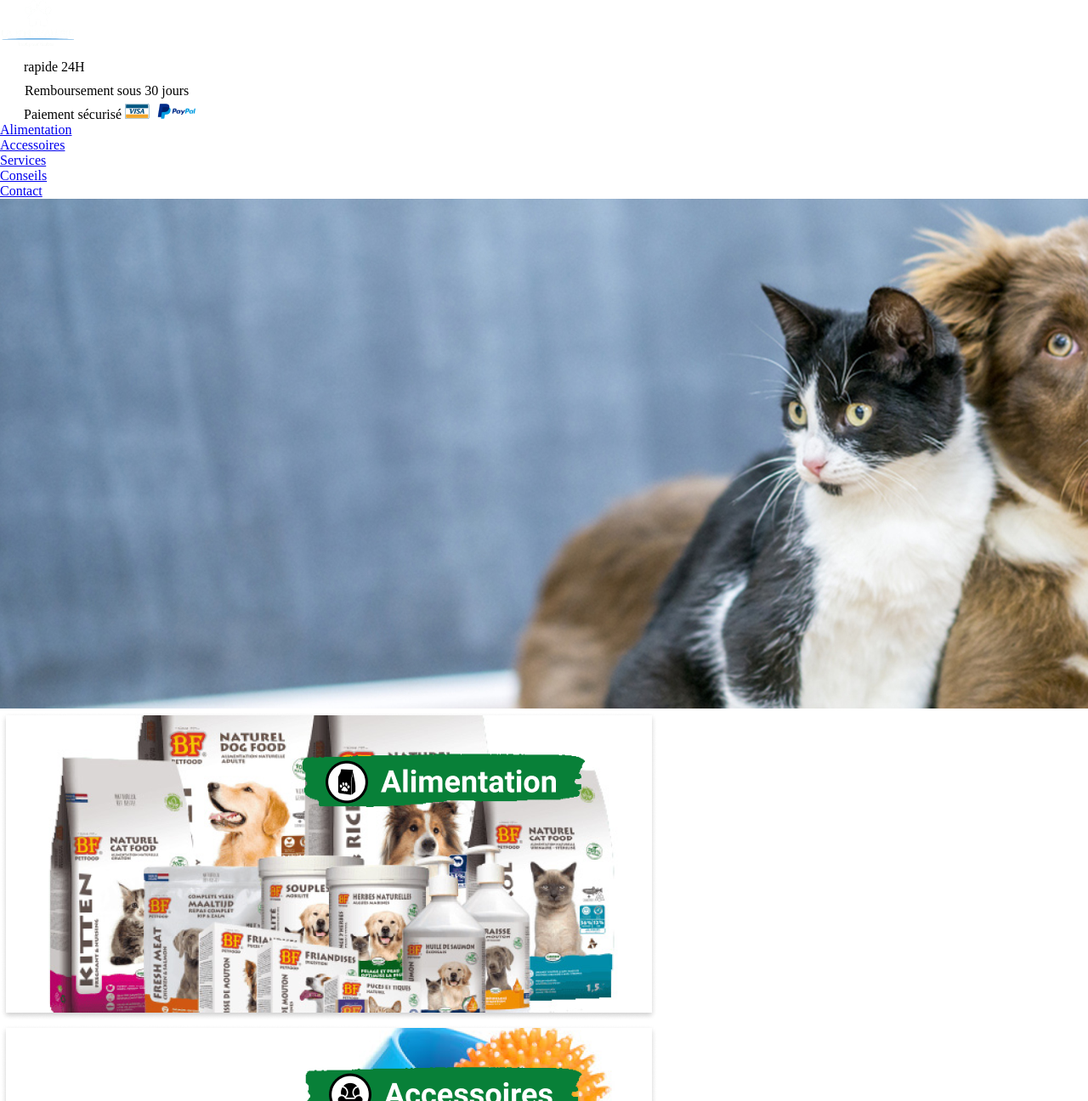
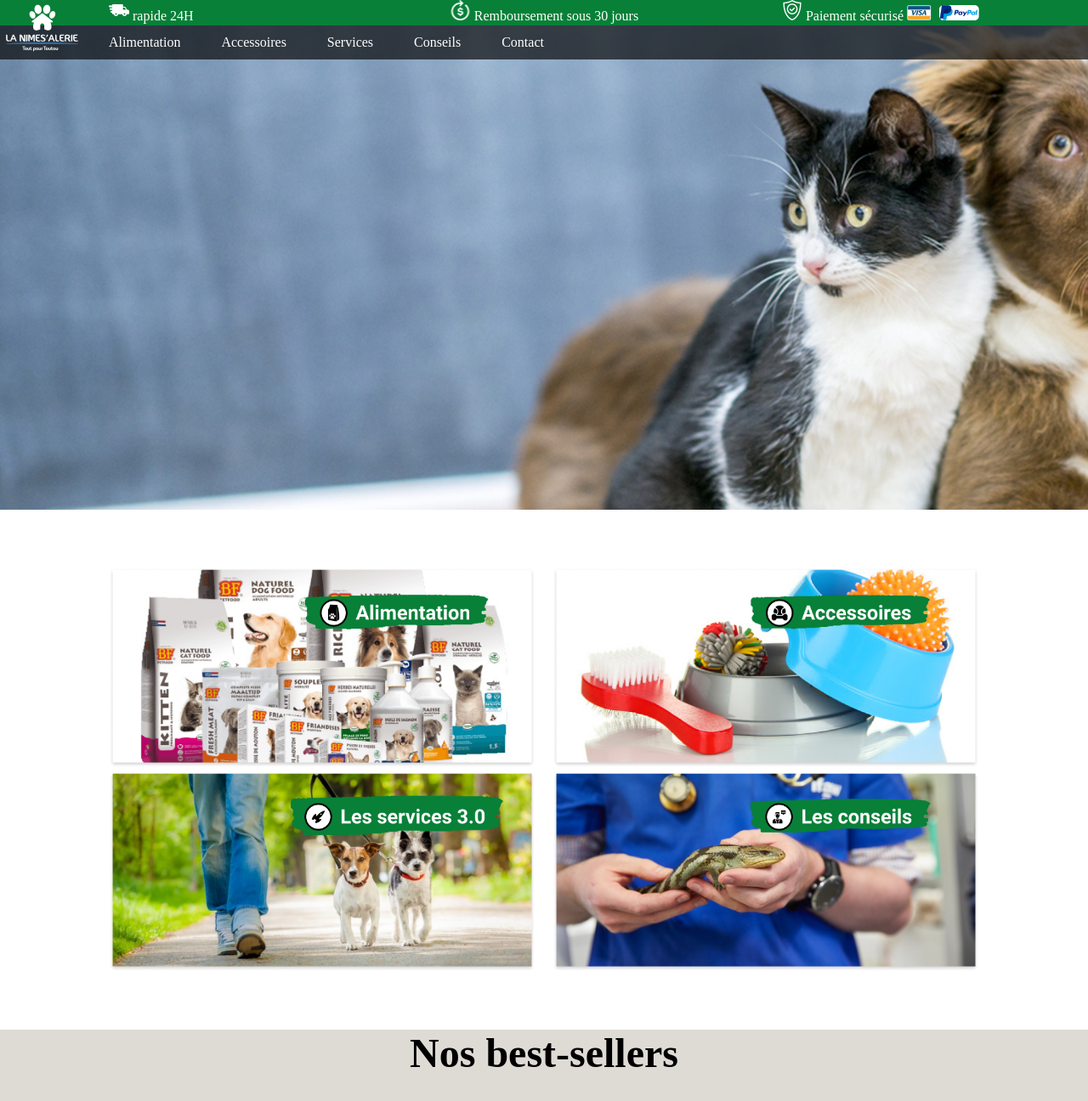
Before and after one commit to Seb-HB/BC-Sass-Flex, a website: page public/index.html in a window 1280 px wide. Shown: the top 1296 px of the page at 85% size. Drawn offline with Linux system fonts and the light colour scheme; files whose address does not match are found by name.

Commit message:
modifs HTML + sass jusqu'a categories

```diff
--- /dev/null
+++ b/app/scss/Components/_nav.scss
@@ -0,0 +1,44 @@
+
+header {
+    position: fixed;
+    top: 0;
+    left: 0;
+    width: 100%;
+    color: $white;
+    .reduce{
+        display: flex;
+        justify-content: space-between;
+        align-items: center;
+    }
+    nav{
+        width: 50%;
+        ul{
+            display: flex;
+            justify-content: space-between;
+            li{
+                display: inline-block;
+            }
+        }
+    }
+}
+
+
+#Logo {
+    position: absolute;
+    top:5px;
+    left:5px;
+}
+
+#InfoBar {
+    background-color: $green;
+    height: 30px;
+
+}
+
+#Navbar {
+    background-color: $trans-black;
+    height: 40px;
+    .reduce{
+        height:40px
+    }
+}
--- a/app/scss/Components/_product_card.scss
+++ b/app/scss/Components/_product_card.scss
@@ -0,0 +1,5 @@
+.product{
+    background-color: $white;
+    border-radius: 5px;
+
+}
--- /dev/null
+++ b/app/scss/_class.scss
@@ -0,0 +1,21 @@
+.InBl{
+    display:inline-block;
+}
+.flex{
+    display: flex;
+    flex-wrap: wrap;
+    justify-content: space-between;
+}
+
+
+section, section.reduce, #slider{
+    margin-bottom: $section-margin;
+}
+
+#category{
+
+}
+
+.bg-grey{
+    background-color: $section-bg;
+}
--- /dev/null
+++ b/app/scss/_sizing.scss
@@ -0,0 +1,17 @@
+.reduce{
+    width: 80%;
+    margin: 0 auto;
+}
+.tiers{
+    width: 30%;
+}
+.fifty{
+    width: 49%;
+}
+.two-col{
+    width: 16%;
+}
+.responsive{
+    width: 100%;
+    height:auto;
+}
--- /dev/null
+++ b/app/scss/_text-format.scss
@@ -0,0 +1,25 @@
+
+body{
+    color: $font-color;
+    text-align: center;
+}
+a{
+    text-decoration: none;
+    color: inherit;
+}
+h2{
+    font-size:48Px;
+    margin: 2rem 0;
+    color: $head-gold;
+}
+
+.bg-grey h2{
+    color: inherit;
+}
+
+.align-left{
+    text-align: left;
+}
+.align-right{
+    text-align: right;
+}
--- a/app/scss/_var.scss
+++ b/app/scss/_var.scss
@@ -1,2 +1,15 @@
 @import url('https://fonts.googleapis.com/css2?family=Exo+2:wght@400;500;600;700;800&display=swap');
 @import url('https://fonts.googleapis.com/css2?family=Roboto:ital,wght@0,400;0,500;0,700;0,900;1,400&display=swap');
+
+
+/****************************************************************
+COLORS
+********************************************************/
+$green :#088038;
+$section-bg:#DEDBD5;
+$head-gold:#C09A54;
+$btn-gold:#E2BF83;
+$trans-black:rgba(11,10,10,0.7);
+$white: white;
+$font-color: black;
+$section-margin:4rem;
--- a/app/scss/main.scss
+++ b/app/scss/main.scss
@@ -1,3 +1,7 @@
 @import 'reboot';
 @import 'var';
-@import 'components/product_card'
+@import 'class';
+@import 'text-format';
+@import 'sizing';
+@import 'components/product_card';
+@import 'components/nav';
--- a/public/index.html
+++ b/public/index.html
@@ -14,17 +14,17 @@
         <div id="InfoBar">
             <div class="reduce">
                 <div class="align-left tiers InBl">
-                    <img src="assets/Livraison blanc 1.png" alt="" class="vert-center">
+                    <img src="img/ico/Livraison blanc 1.png" alt="" class="vert-center">
                     <span class="vert-center"> rapide 24H</span>
                 </div>
                 <div class="tiers InBl">
-                    <img src="assets/rembourser blanc 1.png" alt="" class="vert-center">
+                    <img src="img/ico/rembourser blanc 1.png" alt="" class="vert-center">
                     <span class="vert-center">Remboursement sous 30 jours</span>
                 </div>
                 <div class="align-right tiers InBl">
-                    <img src="assets/securite blanc 1.png" alt=""class="vert-center">
+                    <img src="img/ico/securite blanc 1.png" alt=""class="vert-center">
                     <span class="vert-center">Paiement sécurisé</span>
-                    <img src="assets/logos paiement.png" alt="logos visa et paypal" class="vert-center">
+                    <img src="img/ico/logos paiement.png" alt="logos visa et paypal" class="vert-center">
                 </div>
             </div>
         </div>
@@ -45,21 +45,18 @@
     <div id="slider">
         <img src="img/slider1.png" alt="Image d'un chien et d'un chat">
     </div>
-    <div id="category" class="reduce">
-        <div>
-            <a href="food.html"><img src="img/Alimentation.png" alt="Photo de nourriture pour animaux"></a>
-            <a href="Accessories.html"><img src="img/Accéssoires.png" alt="photo d'accessoires pour animaux"></a>
-        </div>
-        <div>
-            <a href="Services.html"><img src="img/Nos Services.png" alt="Photo d'un dogsitter"></a>
-            <a href="Advices.html"><img src="img/Nos Conseils.png" alt="un véterinaire tenant un lézard"></a>
-        </div>
-    </div>
-    <section id="best-of" class="full relative align-center">
+    <main>
+        <section id="category" class="reduce flex">
+            <a class="fifty" href="food.html"><img class="responsive" src="img/Alimentation.png" alt="Photo de nourriture pour animaux"></a>
+            <a class="fifty" href="Accessories.html"><img class="responsive" src="img/Accéssoires.png" alt="photo d'accessoires pour animaux"></a>
+            <a class="fifty" href="Services.html"><img class="responsive" src="img/Nos Services.png" alt="Photo d'un dogsitter"></a>
+            <a class="fifty" href="Advices.html"><img class="responsive" src="img/Nos Conseils.png" alt="un véterinaire tenant un lézard"></a>
+        </section>
+        <section id="best-of" class="relative align-center bg-grey">
             <h2>Nos best-sellers</h2>
-        <div class="reduce">
+            <div class="reduce flex">
                 <div class="product two-col InBl">
-                <img src="img/sweet_food.png" alt="paquet de croquettes pour chien Sweet Food XXL">
+                    <img class="responsive" src="img/sweet_food.png" alt="paquet de croquettes pour chien Sweet Food XXL">
                     <div class="InfoProduct">
                         <div class="max-left">Sweet Food XXL</div>
                         <div><img src="assets/Cat-alim-ico.png" alt="catégorie alimentation" class="max-right"></div>
@@ -68,7 +65,7 @@
                     </div>
                 </div>
                 <div class="product two-col InBl">
-                <img src="img/sweet_food.png" alt="paquet de croquettes pour chien Sweet Food XXL">
+                    <img class="responsive" src="img/sweet_food.png" alt="paquet de croquettes pour chien Sweet Food XXL">
                     <div class="InfoProduct">
                         <div class="max-left">Sweet Food XXL</div>
                         <div><img src="assets/Cat-alim-ico.png" alt="catégorie alimentation" class="max-right"></div>
@@ -77,7 +74,7 @@
                     </div>
                 </div>
                 <div class="product two-col InBL">
-                <img src="img/sweet_food.png" alt="paquet de croquettes pour chien Sweet Food XXL">
+                    <img class="responsive" src="img/sweet_food.png" alt="paquet de croquettes pour chien Sweet Food XXL">
                     <div class="InfoProduct">
                         <div class="max-left">Sweet Food XXL</div>
                         <div><img src="assets/Cat-alim-ico.png" alt="catégorie alimentation" class="max-right"></div>
@@ -86,7 +83,7 @@
                     </div>
                 </div>
                 <div class="product two-col InBl">
-                <img src="img/sweet_food.png" alt="paquet de croquettes pour chien Sweet Food XXL">
+                    <img class="responsive" src="img/sweet_food.png" alt="paquet de croquettes pour chien Sweet Food XXL">
                     <div class="InfoProduct">
                         <div class="max-left">Sweet Food XXL</div>
                         <div><img src="assets/Cat-alim-ico.png" alt="catégorie alimentation" class="max-right"></div>
@@ -156,6 +153,7 @@
                 </figure>
             </div>
         </section>
+    </main>
 </body>
 <footer>
 
```
Also changed, not shown: public/CSS/style.css, 1 other file. Lines whose indentation alone changed are shown as unchanged.
